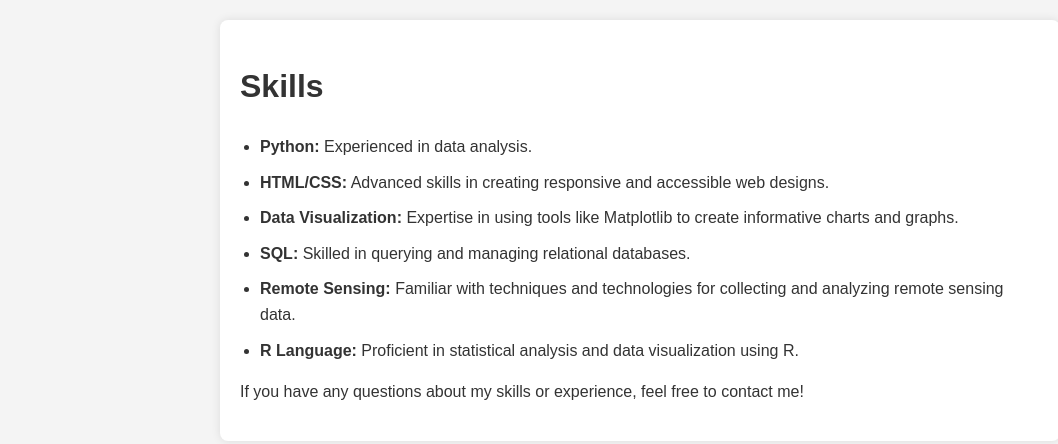
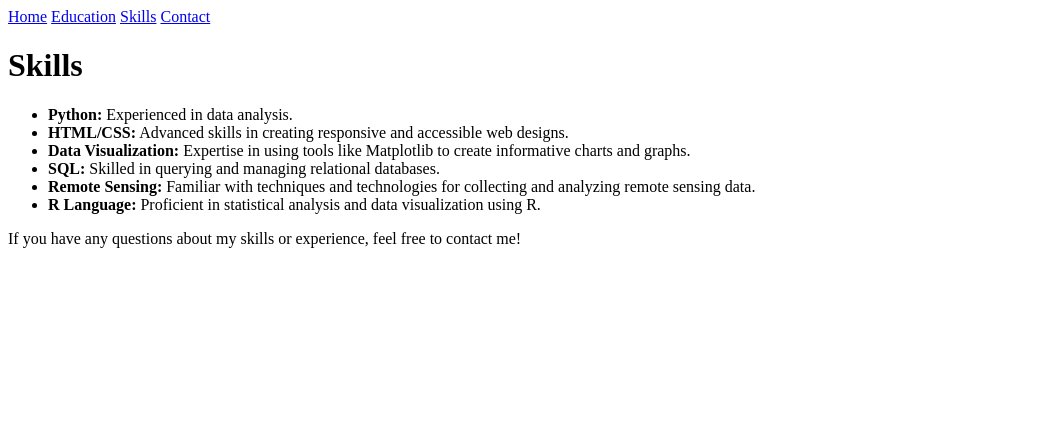
Before and after one commit to Purnima-Yadav/Purnima-Yadav.github.io, a plain HTML site: page skills.html in a window 1280 px wide. Shown: the whole page, without its empty margins (0-1058 px from the left). Drawn offline with Linux system fonts and the light colour scheme.

Commit message:
Update skills.html

```diff
--- a/skills.html
+++ b/skills.html
@@ -4,37 +4,15 @@
     <meta charset="UTF-8">
     <meta name="viewport" content="width=device-width, initial-scale=1.0">
     <title>Skills</title>
-    <style>
-        body {
-            font-family: Arial, sans-serif;
-            line-height: 1.6;
-            margin: 0;
-            padding: 0;
-            background-color: #f4f4f4;
-            color: #333;
-        }
-        .container {
-            max-width: 800px;
-            margin: 20px auto;
-            padding: 20px;
-            background: #fff;
-            border-radius: 8px;
-            box-shadow: 0 0 10px rgba(0,0,0,0.1);
-        }
-        h1 {
-            color: #333;
-        }
-        .skill-list {
-            list-style-type: disc;
-            margin: 0;
-            padding-left: 20px;
-        }
-        .skill-list li {
-            margin-bottom: 10px;
-        }
-    </style>
+
 </head>
 <body>
+    <div class="navbar">
+        <a href="index.html">Home</a>
+        <a href="education.html">Education</a>
+        <a href="skills.html">Skills</a>
+        <a href="contact.html">Contact</a>
+    </div>
     <div class="container">
         <h1>Skills</h1>
 
```
